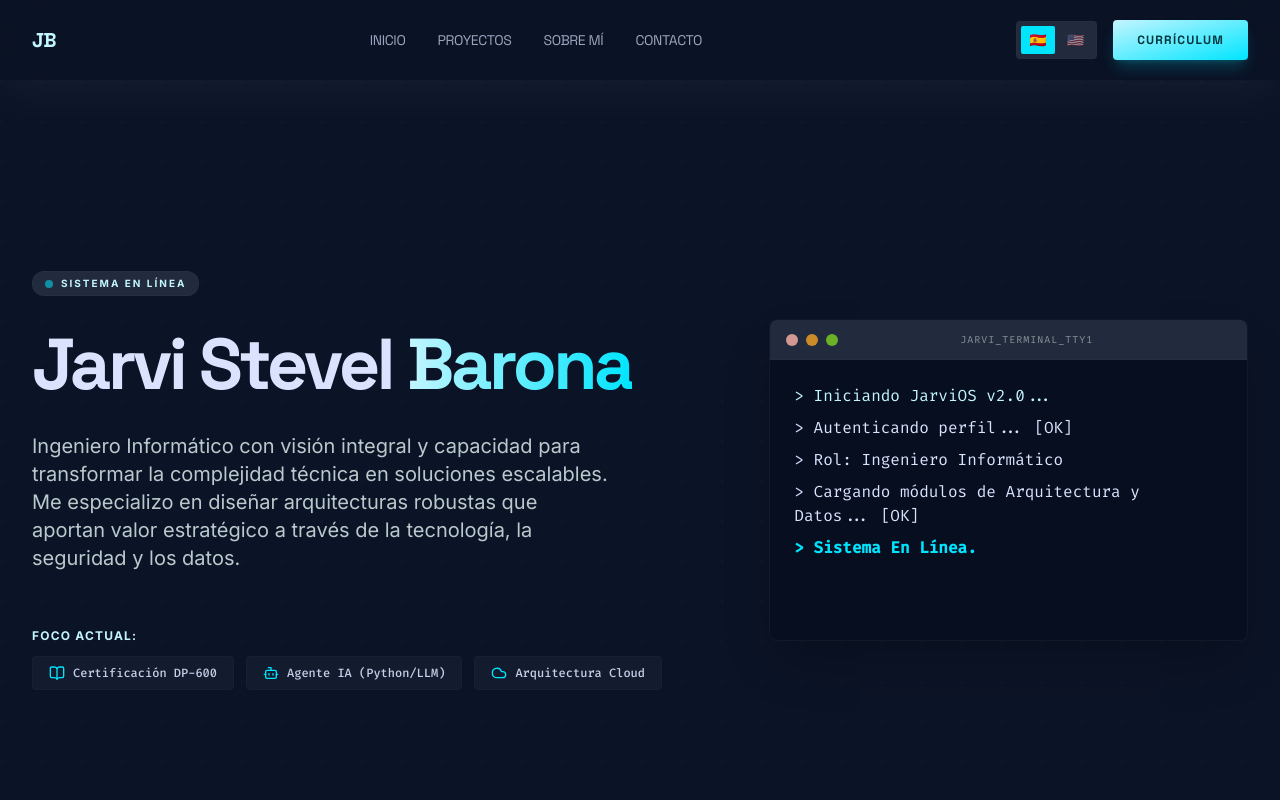
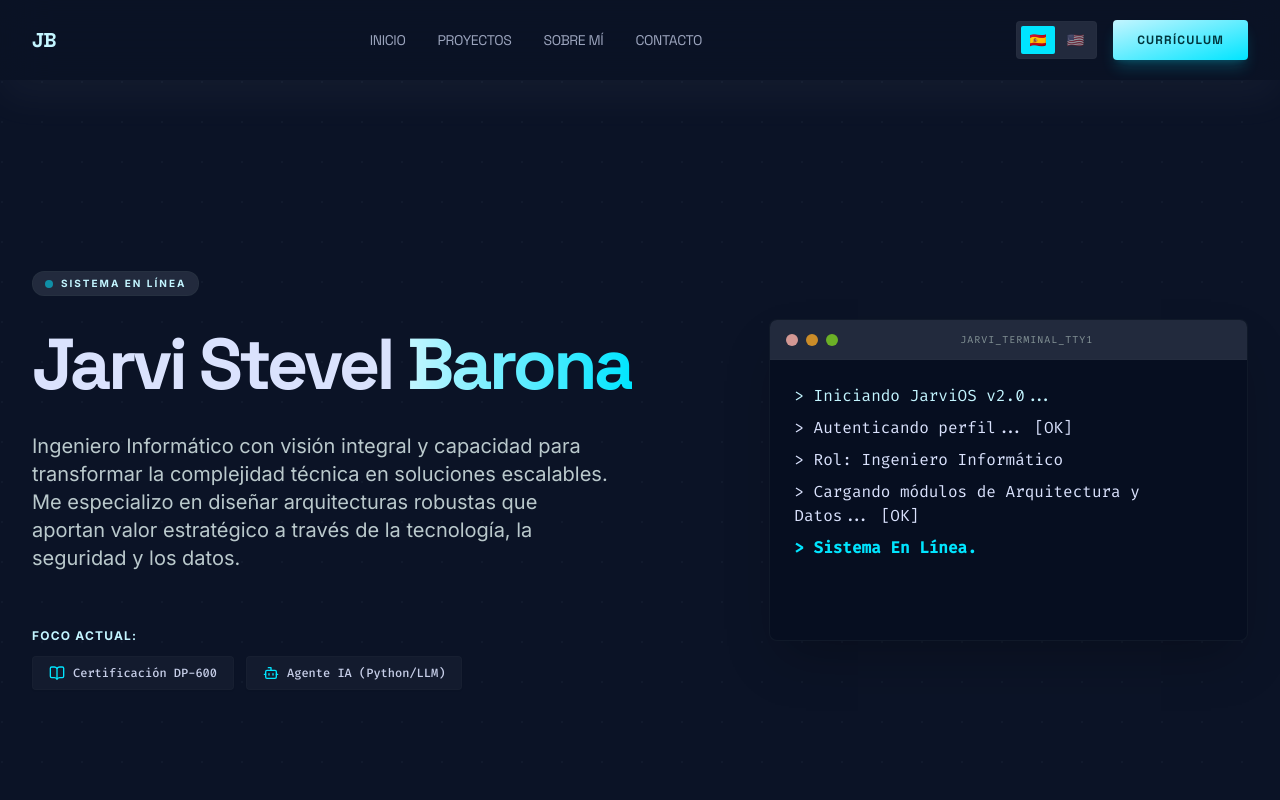
Before and after one commit to Jabarona/Portafolio_Profesional, a React (Vite) app: page / in a window 1280 px wide. Shown: the top 800 px of the page. Built offline with nearby package versions, Linux system fonts and the light colour scheme.

Commit message:
Remover píldora de Cloud y dejar solo DP-600 e IA Agent

```diff
--- a/src/components/Hero.tsx
+++ b/src/components/Hero.tsx
@@ -1,6 +1,6 @@
 import { useState, useEffect } from 'react';
 import { motion } from 'framer-motion';
-import { Cloud, BookOpen, Bot } from 'lucide-react';
+import { BookOpen, Bot } from 'lucide-react';
 import { useLanguage } from '../context/LanguageContext';
 
 export const Hero = () => {
@@ -75,10 +75,6 @@ export const Hero = () => {
                 <Bot className="w-4 h-4 text-primary-container" />
                 <span className="text-xs font-mono font-medium text-on-surface/90">{t('hero.status.2' as any)}</span>
               </div>
-              <div className="flex items-center gap-2 px-4 py-2 bg-surface-container-low rounded-lg border border-outline-variant/10 shadow-sm hover:border-primary/20 transition-colors cursor-default">
-                <Cloud className="w-4 h-4 text-primary-container" />
-                <span className="text-xs font-mono font-medium text-on-surface/90">{t('hero.status.3' as any)}</span>
-              </div>
             </div>
           </motion.div>
         </motion.div>
--- a/src/context/translations.ts
+++ b/src/context/translations.ts
@@ -20,7 +20,6 @@ export const translations = {
     'hero.status.title': 'Foco Actual:',
     'hero.status.1': 'Certificación DP-600',
     'hero.status.2': 'Agente IA (Python/LLM)',
-    'hero.status.3': 'Arquitectura Cloud',
 
     // SnakeGame
     'snake.title': '¡Juego Terminado!',
@@ -107,7 +106,6 @@ export const translations = {
     'hero.status.title': 'Current Focus:',
     'hero.status.1': 'DP-600 Certification',
     'hero.status.2': 'AI Agent (Python/LLM)',
-    'hero.status.3': 'Cloud Architecture',
 
     // SnakeGame
     'snake.title': 'Game Over!',
```
